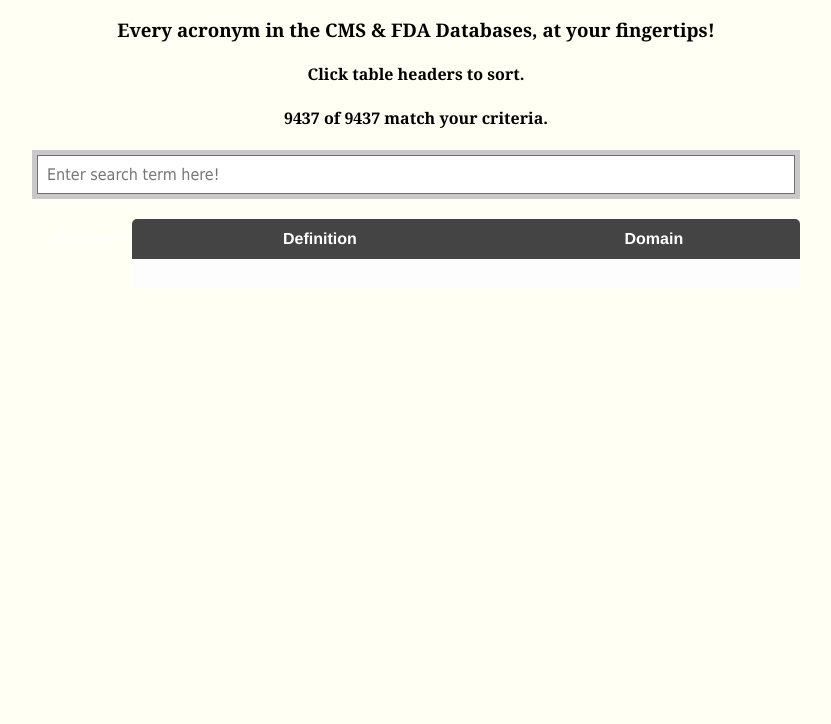
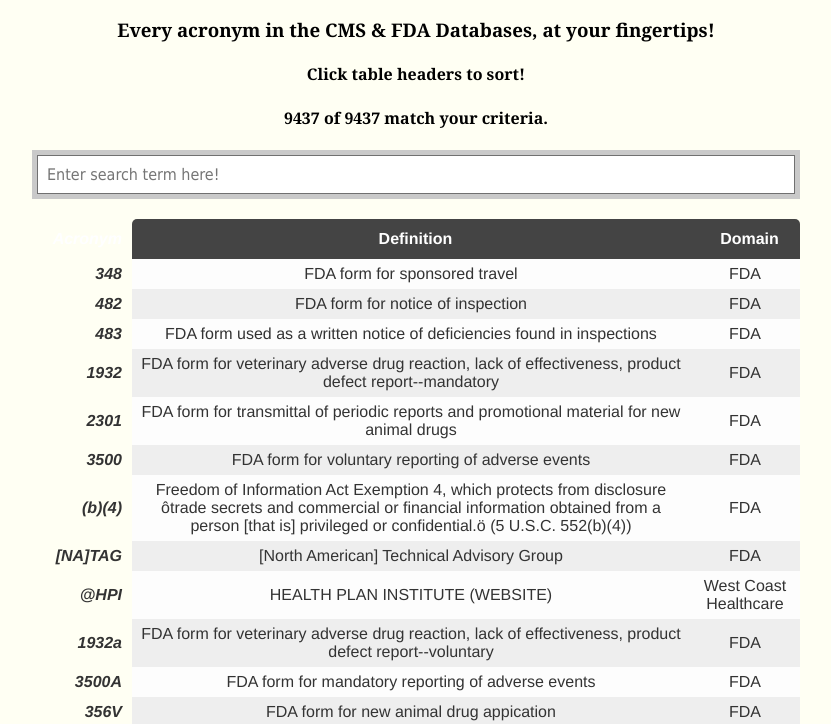
Before and after one commit to hydrosquall/acropunctureV2, a plain HTML site: page index.html in a window 1280 px wide. Shown: the part 76-800 px from the top of the page, without its empty margins (224-1055 px from the left). Drawn offline with Linux system fonts and the light colour scheme.

Commit message:
Update 2016-08-09T02:59:32.476Z

```diff
--- a/index.html
+++ b/index.html
@@ -82,7 +82,7 @@
 tr:first-child th:last-child {
   border-radius: 0 5px 0 0;
 }
-</style></head><div class="container"><h1 class="title">Acropuncture Reloaded</h1><h3 class="description">Every acronym in the CMS & FDA Databases, at your fingertips! </h3><h4>Click table headers to sort.</h4><h4 class="searchBar"><span class="numResults">9437</span> of <span class="numTotal">9437</span> match your criteria.</h4><div id="acronyms"><input class="search" placeholder="Enter search term here!" type="text"/><table><thead><th class="sort" data-sort="acronym">Acronym</th><th class="sort" data-sort="definition">Definition</th><th class="sort" data-sort="domain">Domain</th></thead><tbody class="list"><tr id="item"><td class="acronym"></td><td class="definition"></td><td class="domain"></td></tr></tbody></table><ul class="pagination"></ul></div></div><script src="../src/js/list.min.js"></script><script src="../src/js/list.pagination.min.js"></script><script>var options = {
+</style></head><div class="container"><h1 class="title">Acropuncture Reloaded</h1><h3 class="description">Every acronym in the CMS & FDA Databases, at your fingertips! </h3><h4>Click table headers to sort!</h4><h4 class="searchBar"><span class="numResults">9437</span> of <span class="numTotal">9437</span> match your criteria.</h4><div id="acronyms"><input class="search" placeholder="Enter search term here!" type="text"/><table><thead><th class="sort" data-sort="acronym">Acronym</th><th class="sort" data-sort="definition">Definition</th><th class="sort" data-sort="domain">Domain</th></thead><tbody class="list"><tr id="item"><td class="acronym"></td><td class="definition"></td><td class="domain"></td></tr></tbody></table><ul class="pagination"></ul></div></div><script src="./js/app.js"></script><script>var options = {
   item: 'item',
   left: 10,
   right: 10,
```
